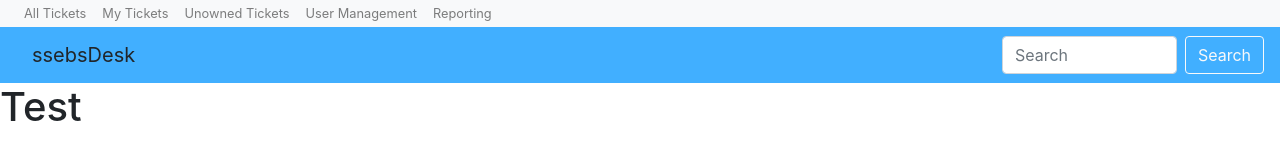
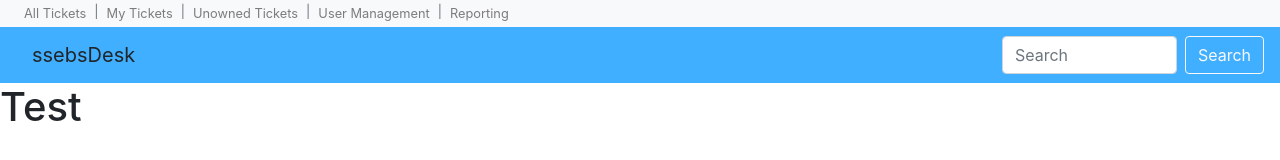
Before and after one commit to ssebs/ssebs-desk, a React (Create React App) app: page / in a window 1280 px wide. Shown: the top 160 px of the page. Built offline with nearby package versions, Linux system fonts and the light colour scheme.

Commit message:
Header seperator

```diff
--- a/src/components/Header.jsx
+++ b/src/components/Header.jsx
@@ -1,4 +1,10 @@
 import React from "react";
+
+const NavSeperator = () => (
+    <div className="nav-item py-1 text-muted" style={{ lineHeight: "1rem" }}>
+        |
+    </div>
+);
 
 const Header = () => {
     return (
@@ -8,18 +14,22 @@ const Header = () => {
                 style={{ fontSize: "0.8rem" }}
             >
                 <div className="navbar-nav">
-                    <a className="nav-item nav-link py-1" href="/#">
+                    <a className="nav-item nav-link  py-1" href="/#">
                         All Tickets
                     </a>
+                    <NavSeperator />
                     <a className="nav-item nav-link  py-1" href="/#">
                         My Tickets
                     </a>
+                    <NavSeperator />
                     <a className="nav-item nav-link  py-1" href="/#">
                         Unowned Tickets
                     </a>
+                    <NavSeperator />
                     <a className="nav-item nav-link  py-1" href="/#">
                         User Management
                     </a>
+                    <NavSeperator />
                     <a className="nav-item nav-link  py-1" href="/#">
                         Reporting
                     </a>
@@ -32,7 +42,7 @@ const Header = () => {
                         <input
                             className="form-control mr-sm-2"
                             type="search"
-                            style={{width:"175px"}}
+                            style={{ width: "175px" }}
                             placeholder="Search"
                             aria-label="Search"
                         />
```
